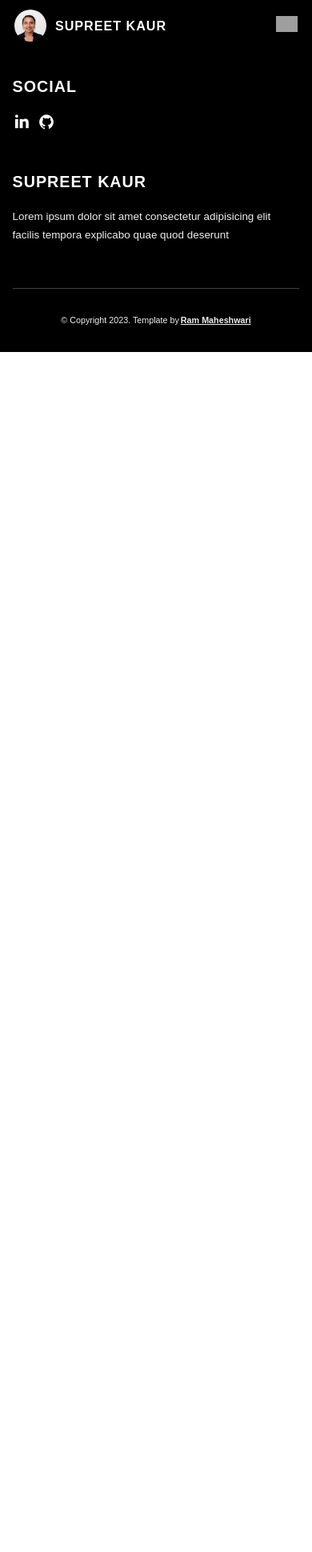
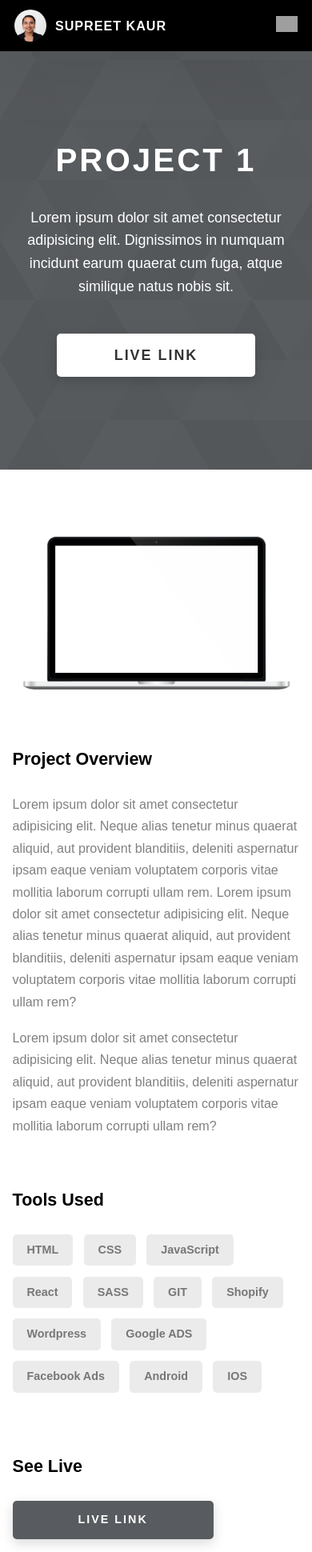
Before and after one commit to isupreetk/portfolio-website, a React (Create React App) app: page /project in a window 390 px wide. Shown: the top 1940 px of the page at 80% size. Before the commit the page ends 844 px from the top, so only its background shows below. Built offline with nearby package versions, Linux system fonts and the light colour scheme; grey boxes are pictures that could not be loaded.

Commit message:
linked logo + wordmark to landing page

```diff
--- a/src/components/Header/Header.jsx
+++ b/src/components/Header/Header.jsx
@@ -6,14 +6,18 @@ function Header() {
         <header class="header">
             <div class="header__content">
                 <div class="header__logo-container">
-                    <div class="header__logo-img-cont">
+                    <a href="/">
+                        <div class="header__logo-img-cont">
                         <img
                             src={SupreetKaurLogo}
                             alt="Supreet Kaur Logo"
                             class="header__logo-img"
                         />
-                    </div>
-                    <span class="header__logo-sub">SUPREET KAUR</span>
+                        </div>
+                    </a>
+                    <span class="header__logo-sub">
+                        <a href="/">SUPREET KAUR</a>
+                    </span>
                 </div>
                 <div class="header__main">
                     <ul class="header__links">
--- a/src/components/ProjectDetails/ProjectDetails.jsx
+++ b/src/components/ProjectDetails/ProjectDetails.jsx
@@ -1,8 +1,75 @@
 import "./ProjectDetails.scss";
+import ProjectScreen from "../../assets/images/project-screen.jpeg";
 
 function ProjectDetails() {
     return (
         <>
+            <section class="project-details">
+                <div class="main-container">
+                    <div class="project-details__content">
+                        <div class="project-details__showcase-img-cont">
+                            <img
+                                src={ProjectScreen}
+                                alt="Project Screen"
+                                class="project-details__showcase-img"
+                            />
+                        </div>
+                        <div class="project-details__content-main">
+                            <div class="project-details__desc">
+                                <h3 class="project-details__content-title">Project Overview</h3>
+                                <p class="project-details__desc-para">
+                                    Lorem ipsum dolor sit amet consectetur adipisicing elit. Neque
+                                    alias tenetur minus quaerat aliquid, aut provident blanditiis,
+                                    deleniti aspernatur ipsam eaque veniam voluptatem corporis vitae
+                                    mollitia laborum corrupti ullam rem. Lorem ipsum dolor sit amet
+                                    consectetur adipisicing elit. Neque alias tenetur minus quaerat
+                                    aliquid, aut provident blanditiis, deleniti aspernatur ipsam
+                                    eaque veniam voluptatem corporis vitae mollitia laborum corrupti
+                                    ullam rem?
+                                </p>
+                                <p class="project-details__desc-para">
+                                    Lorem ipsum dolor sit amet consectetur adipisicing elit. Neque
+                                    alias tenetur minus quaerat aliquid, aut provident blanditiis,
+                                    deleniti aspernatur ipsam eaque veniam voluptatem corporis vitae
+                                    mollitia laborum corrupti ullam rem?
+                                </p>
+                            </div>
+                            <div class="project-details__tools-used">
+                                <h3 class="project-details__content-title">Tools Used</h3>
+                                <div class="skills">
+                                    <div class="skills__skill">HTML</div>
+                                    <div class="skills__skill">CSS</div>
+                                    <div class="skills__skill">JavaScript</div>
+                                    <div class="skills__skill">React</div>
+                                    <div class="skills__skill">SASS</div>
+                                    <div class="skills__skill">GIT</div>
+                                    <div class="skills__skill">Shopify</div>
+                                    <div class="skills__skill">Wordpress</div>
+                                    <div class="skills__skill">Google ADS</div>
+                                    <div class="skills__skill">Facebook Ads</div>
+                                    <div class="skills__skill">Android</div>
+                                    <div class="skills__skill">IOS</div>
+                                </div>
+                            </div>
+                            <div class="project-details__links">
+                                <h3 class="project-details__content-title">See Live</h3>
+                                <a
+                                    href="/project"
+                                    class="btn btn--med btn--theme project-details__links-btn"
+                                    target="_blank"
+                                >Live Link</a
+                                >
+                                <a
+                                    href="/project"
+                                    class="btn btn--med btn--theme-inv project-details__links-btn"
+                                    target="_blank"
+                                >Code Link</a
+                                >
+                            </div>
+                        </div>
+                    </div>
+                </div>
+            </section>
 
         </>
     );
--- a/src/components/ProjectDetails/ProjectDetails.scss
+++ b/src/components/ProjectDetails/ProjectDetails.scss
@@ -0,0 +1,90 @@
+.project-details__content {
+    padding: 8rem 0;
+    max-width: 90rem;
+    margin: auto;
+}
+
+.project-details__content-title {
+    font-weight: 700;
+    font-size: 2.8rem;
+    margin-bottom: 3rem;
+}
+
+@media only screen and (max-width: 37.5em) {
+    .project-details__content-title {
+        font-size: 2.4rem;
+    }
+}
+
+.project-details__showcase-img-cont {
+    width: 100%;
+    margin-bottom: 6rem;
+}
+
+.project-details__showcase-img {
+    width: 100%;
+}
+
+.project-details__content-main {
+    width: 100%;
+    max-width: 70rem;
+    margin: auto;
+}
+
+.project-details__desc {
+    margin: 0 0 7rem 0;
+}
+
+.project-details__desc-para {
+    font-size: 1.8rem;
+    line-height: 1.7;
+    color: grey;
+    margin-bottom: 2rem;
+}
+
+.project-details__tools-used {
+    margin: 0 0 7rem 0;
+}
+
+.project-details__tools-used-list {
+    display: flex;
+    flex-wrap: wrap;
+}
+
+.project-details__tools-used-item {
+    padding: 1rem 2rem;
+    margin-bottom: 1.5rem;
+    margin-right: 1.5rem;
+    font-size: 1.6rem;
+    background: rgba(153, 153, 153, 0.2);
+    border-radius: 5px;
+    font-weight: 600;
+    color: #777;
+}
+
+.project-details__links {
+    margin: 0 0;
+}
+
+.project-details__links-btn {
+    margin-right: 2rem;
+}
+
+@media only screen and (max-width: 37.5em) {
+    .project-details__links-btn {
+        margin-right: 0;
+        width: 70%;
+        margin-bottom: 2rem;
+        text-align: center;
+    }
+}
+
+.project-details__links-btn:last-child {
+    margin: 0;
+}
+
+@media only screen and (max-width: 37.5em) {
+    .project-details__links-btn:last-child {
+        margin: 0;
+    }
+}
--- a/src/components/ProjectHero/ProjectHero.jsx
+++ b/src/components/ProjectHero/ProjectHero.jsx
@@ -3,7 +3,21 @@ import "./ProjectHero.scss";
 function ProjectHero() {
     return (
         <>
-
+        <section class="project-cs-hero">
+      <div class="project-cs-hero__content">
+        <h1 class="heading-primary">Project 1</h1>
+        <div class="project-cs-hero__info">
+          <p class="text-primary">
+            Lorem ipsum dolor sit amet consectetur adipisicing elit. Dignissimos
+            in numquam incidunt earum quaerat cum fuga, atque similique natus
+            nobis sit.
+          </p>
+        </div>
+        <div class="project-cs-hero__cta">
+          <a href="/project" class="btn btn--bg" target="_blank">Live Link</a>
+        </div>
+      </div>
+    </section>
         </>
     )
 }
--- a/src/components/ProjectHero/ProjectHero.scss
+++ b/src/components/ProjectHero/ProjectHero.scss
@@ -0,0 +1,40 @@
+.project-cs-hero {
+    color: #fff;
+    background: linear-gradient(to right, rgba(47, 51, 55, 0.8), rgba(47, 51, 55, 0.8)), url("../../assets/icons/common-bg.svg");
+    background-size: cover;
+    background-position: center;
+    position: relative;
+}
+
+@media only screen and (max-width: 37.5em) {
+    .project-cs-hero {
+        height: unset;
+        min-height: unset;
+    }
+}
+
+.project-cs-hero__content {
+    padding: 25rem 0 17rem 0;
+    max-width: 90rem;
+    width: 92%;
+    margin: auto;
+}
+
+@media only screen and (max-width: 37.5em) {
+    .project-cs-hero__content {
+        padding: 19rem 0 13rem 0;
+        margin: auto;
+        position: static;
+        transform: translate(0, 0);
+    }
+}
+
+.project-cs-hero__info {
+    margin: 3rem auto 0 auto;
+    max-width: 80rem;
+}
+
+.project-cs-hero__cta {
+    margin-top: 5rem;
+    text-align: center;
+}
```
